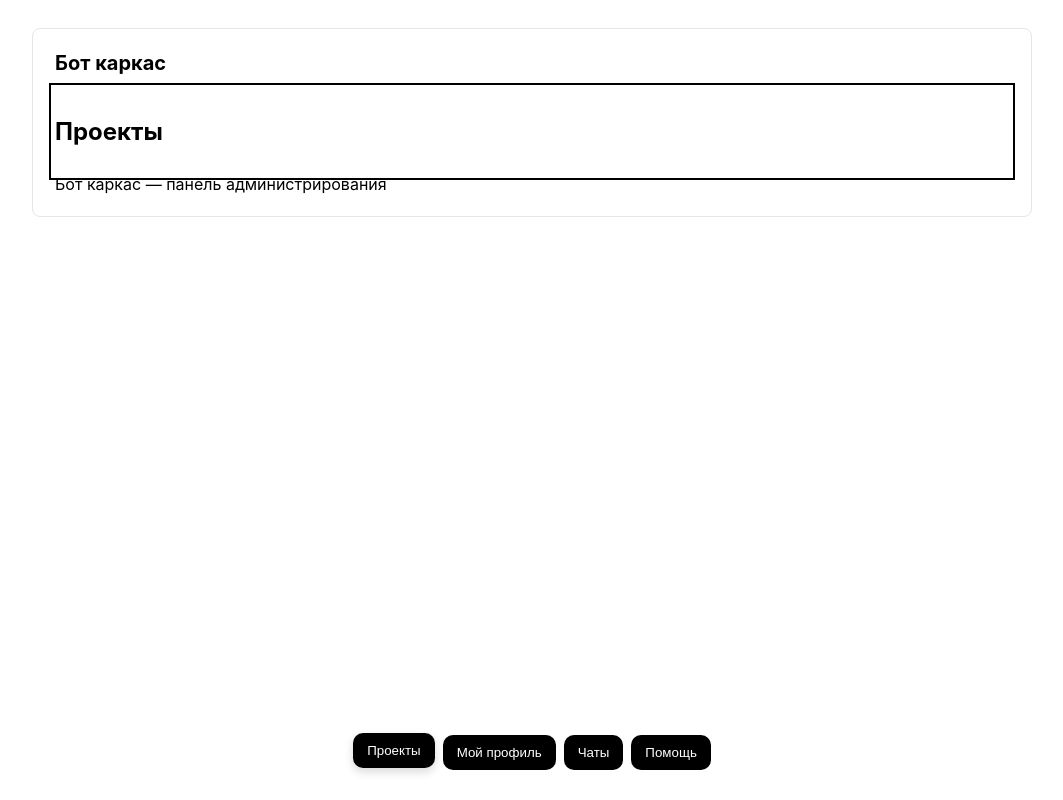
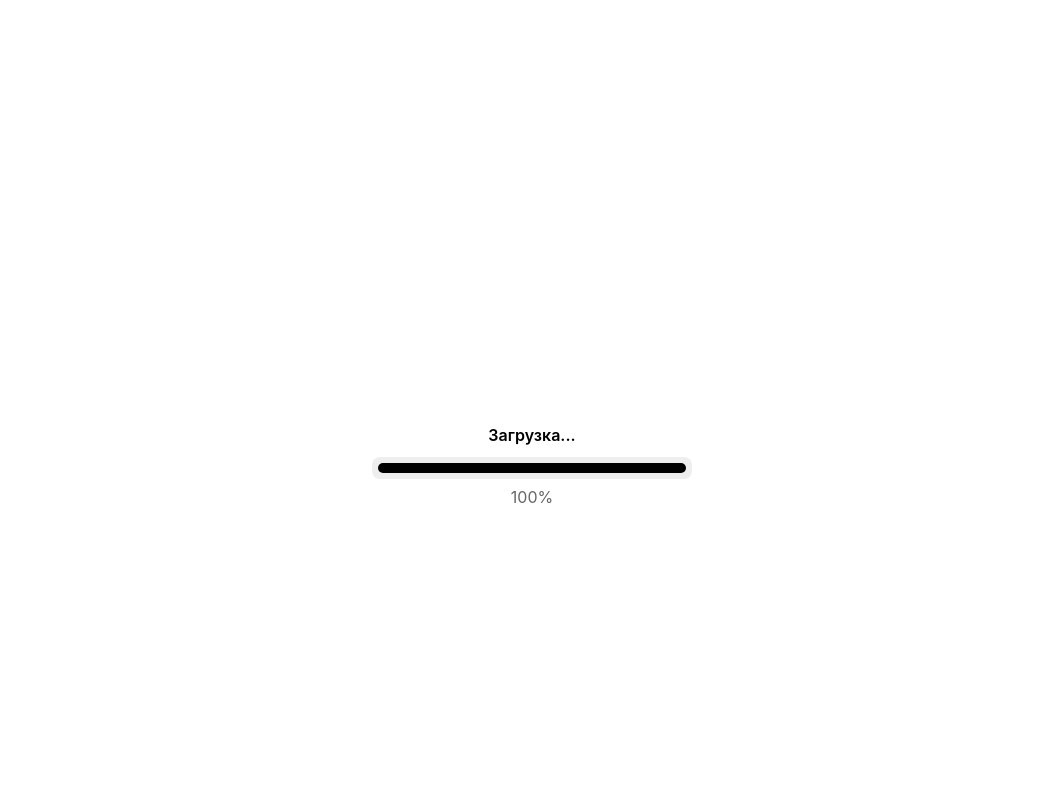
Before and after one commit to raidmexxxvell/karkasMaster, a Flask app: page / in a window 1280 px wide. Shown: the whole page, without its empty margins (108-1171 px from the left). Run offline with Flask 2, Linux system fonts and the light colour scheme; data that the repository does not hold is empty; some libraries are stand-ins or nearby versions.

Commit message:
Add files via upload

```diff
--- a/app.py
+++ b/app.py
@@ -222,9 +222,22 @@ if bot:
             import secrets
             # create short-lived web token bound to this telegram user
             st = secrets.token_urlsafe(16)
+            # try to fetch user's profile photo and store a direct file URL
+            photo_url = ''
+            if bot:
+                try:
+                    photos = bot.get_user_profile_photos(uid)
+                    if photos and getattr(photos, 'total_count', 0) > 0:
+                        # take highest resolution of first photo
+                        sizes = photos.photos[0]
+                        file_obj = sizes[-1]
+                        file_info = bot.get_file(file_obj.file_id)
+                        photo_url = f'https://api.telegram.org/file/bot{BOT_TOKEN}/{file_info.file_path}'
+                except Exception:
+                    logger.exception('Не удалось получить фото профиля')
             if redis_client:
                 # store minimal binding for web session
-                redis_client.setex(f'web_st:{st}', 3600, json.dumps({'telegram_id': str(uid), 'photo_url': ''}))
+                redis_client.setex(f'web_st:{st}', 3600, json.dumps({'telegram_id': str(uid), 'photo_url': photo_url}))
             kb = types.InlineKeyboardMarkup()
             # Use Telegram Web App button to open inside Telegram client
             webinfo = types.WebAppInfo(f"{APP_URL}?st={st}")
--- a/templates/spa.html
+++ b/templates/spa.html
@@ -19,6 +19,18 @@
   <h2>Помощь</h2>
   <p>Инструкция по использованию бота и приложения.</p>
 </section>
+
+<!-- Splash / loading screen -->
+<div id="splash" aria-hidden="false" style="position:fixed;inset:0;display:flex;align-items:center;justify-content:center;background:var(--bg);z-index:9999">
+  <div style="text-align:center;max-width:320px;width:100%">
+    <img src="/static/images/logo.png" alt="logo" style="width:120px;height:120px;margin:0 auto;display:block">
+    <div style="margin-top:12px;font-weight:600">Загрузка...</div>
+    <div style="margin-top:12px;background:#eee;border-radius:8px;padding:6px">
+      <div id="splash-bar" style="height:10px;background:#000;width:0%;border-radius:6px;transition:width 300ms ease"></div>
+    </div>
+    <div id="splash-percent" style="margin-top:8px;color:var(--muted)">0%</div>
+  </div>
+</div>
 <script>
 // простая логика вкладок и загрузка профиля
 (function(){
@@ -101,9 +113,27 @@
     showTab(hash);
     document.querySelectorAll('.tab-link').forEach(btn=>btn.addEventListener('click', function(e){ showTab(this.dataset.tab); }));
     loadProjects();
-    loadProfile();
+    // show splash while loading profile
+    runSplashLoad();
   });
 })();
+
+function runSplashLoad(){
+  var percent = 0;
+  var interval = setInterval(()=>{
+    percent = Math.min(100, percent + Math.floor(Math.random()*18));
+    document.getElementById('splash-bar').style.width = percent + '%';
+    document.getElementById('splash-percent').innerText = percent + '%';
+    if(percent >= 60){
+      // attempt to load profile data
+      loadProfile();
+    }
+    if(percent >= 100){
+      clearInterval(interval);
+      document.getElementById('splash').style.display = 'none';
+    }
+  }, 400);
+}
 </script>
 {% endblock %}
 
```
Also changed, not shown: static/images/logo.png (added).
